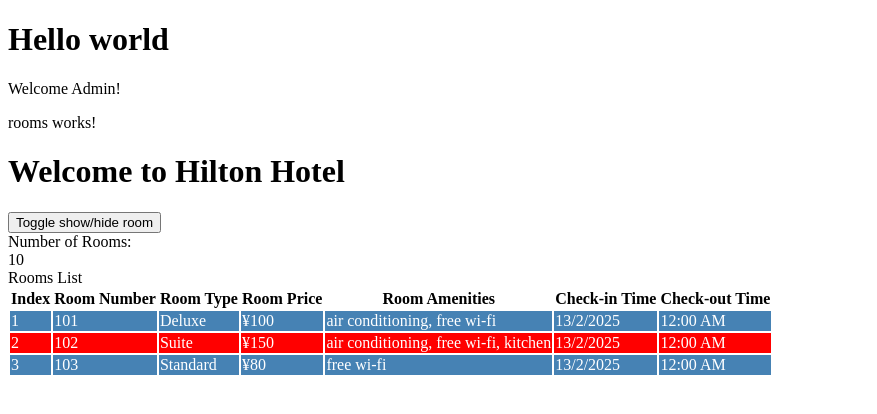
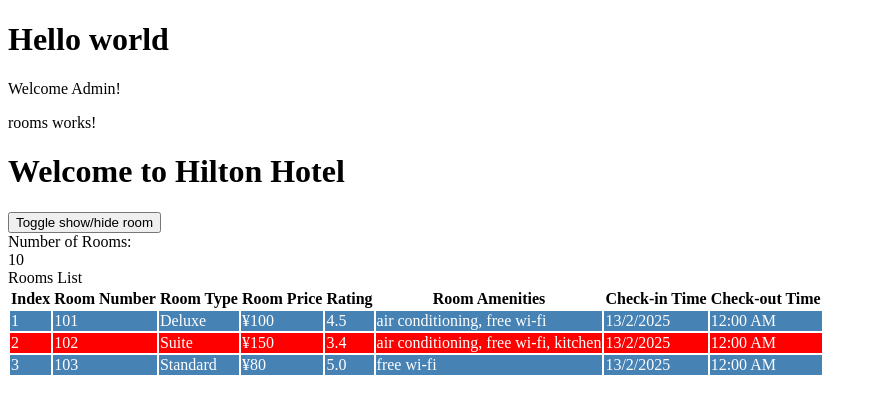
Before and after one commit to guitiorr/angular-demo, an Angular app: page / in a window 1280 px wide. Shown: the top 414 px of the page, without its empty margins (0-877 px from the left). Built offline with nearby package versions, Linux system fonts and the light colour scheme.

Commit message:
decimal pipe

```diff
--- a/src/app/rooms/rooms.component.html
+++ b/src/app/rooms/rooms.component.html
@@ -20,6 +20,7 @@
         <th>Room Number</th>
         <th>Room Type</th>
         <th>Room Price</th>
+        <th>Rating</th>
         <th>Room Amenities</th>
         <th>Check-in Time</th>
         <th>Check-out Time</th>
@@ -31,6 +32,7 @@
           <td>{{ room.roomNumber }}</td>
           <td>{{ room.roomType }}</td>
           <td>{{ room.price | currency: 'JPY'}}</td>
+          <td>{{ room.rating | number: '1.1' }}</td>
           <td>{{ room.amenities | lowercase}}</td>
           <td>{{ room.checkinTime | date: 'd/M/y'}}</td>
           <td>{{ room.checkoutTime | date: 'shortTime'}}</td>
--- a/src/app/rooms/rooms.component.ts
+++ b/src/app/rooms/rooms.component.ts
@@ -2,11 +2,11 @@
 import { CommonModule } from '@angular/common';
 import { BrowserModule } from '@angular/platform-browser';
 import { Room, RoomList } from './rooms';
-import { DatePipe, LowerCasePipe, CurrencyPipe } from '@angular/common';
+import { DatePipe, LowerCasePipe, CurrencyPipe, DecimalPipe } from '@angular/common';
 
 @Component({
   selector: 'app-rooms',
-  imports: [DatePipe, LowerCasePipe, CurrencyPipe],
+  imports: [DatePipe, LowerCasePipe, CurrencyPipe, DecimalPipe],
   templateUrl: './rooms.component.html',
   styleUrl: './rooms.component.scss'
 })
@@ -19,9 +19,9 @@
   hideRooms = false;
 
   roomList: RoomList[] = [
-    {roomNumber: 101, roomType: 'Deluxe', amenities: 'Air Conditioning, Free Wi-Fi', price: 100, photos: 'https://via.placeholder.com/150', checkinTime: new Date('2025-02-13'), checkoutTime: new Date('2025-02-14')},
-    {roomNumber: 102, roomType: 'Suite', amenities: 'Air Conditioning, Free Wi-Fi, Kitchen', price: 150, photos: 'https://via.placeholder.com/150', checkinTime: new Date('2025-02-13'), checkoutTime: new Date('2025-02-14')},
-    {roomNumber: 103, roomType: 'Standard', amenities: 'Free Wi-Fi', price: 80, photos: 'https://via.placeholder.com/150', checkinTime: new Date('2025-02-13'), checkoutTime: new Date('2025-02-14')}
+    {roomNumber: 101, roomType: 'Deluxe', amenities: 'Air Conditioning, Free Wi-Fi', price: 100, photos: 'https://via.placeholder.com/150', checkinTime: new Date('2025-02-13'), checkoutTime: new Date('2025-02-14'), rating: 4.5},
+    {roomNumber: 102, roomType: 'Suite', amenities: 'Air Conditioning, Free Wi-Fi, Kitchen', price: 150, photos: 'https://via.placeholder.com/150', checkinTime: new Date('2025-02-13'), checkoutTime: new Date('2025-02-14'), rating: 3.4},
+    {roomNumber: 103, roomType: 'Standard', amenities: 'Free Wi-Fi', price: 80, photos: 'https://via.placeholder.com/150', checkinTime: new Date('2025-02-13'), checkoutTime: new Date('2025-02-14'), rating: 5}
   ];
 
   rooms: Room = {
--- a/src/app/rooms/rooms.ts
+++ b/src/app/rooms/rooms.ts
@@ -12,4 +12,5 @@
   photos: string;
   checkinTime: Date;
   checkoutTime: Date;
+  rating: number;
 }
```
